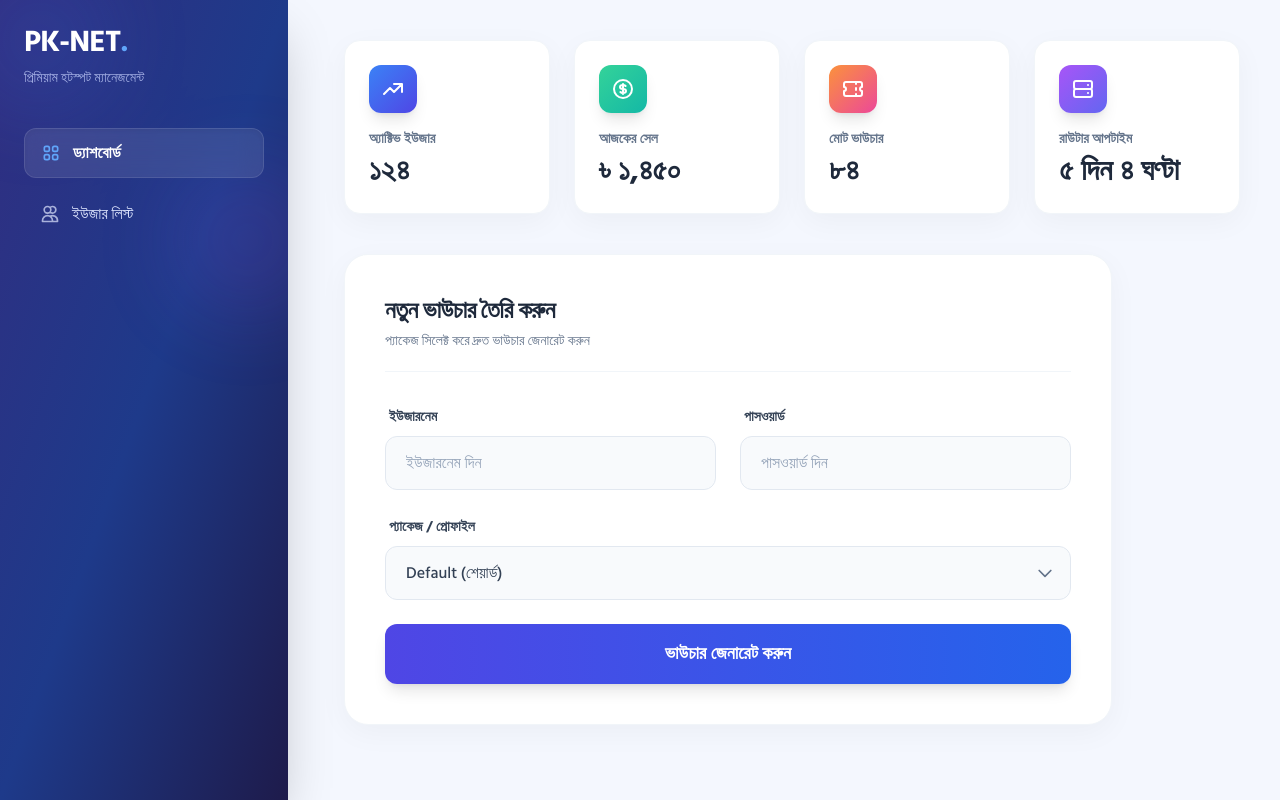
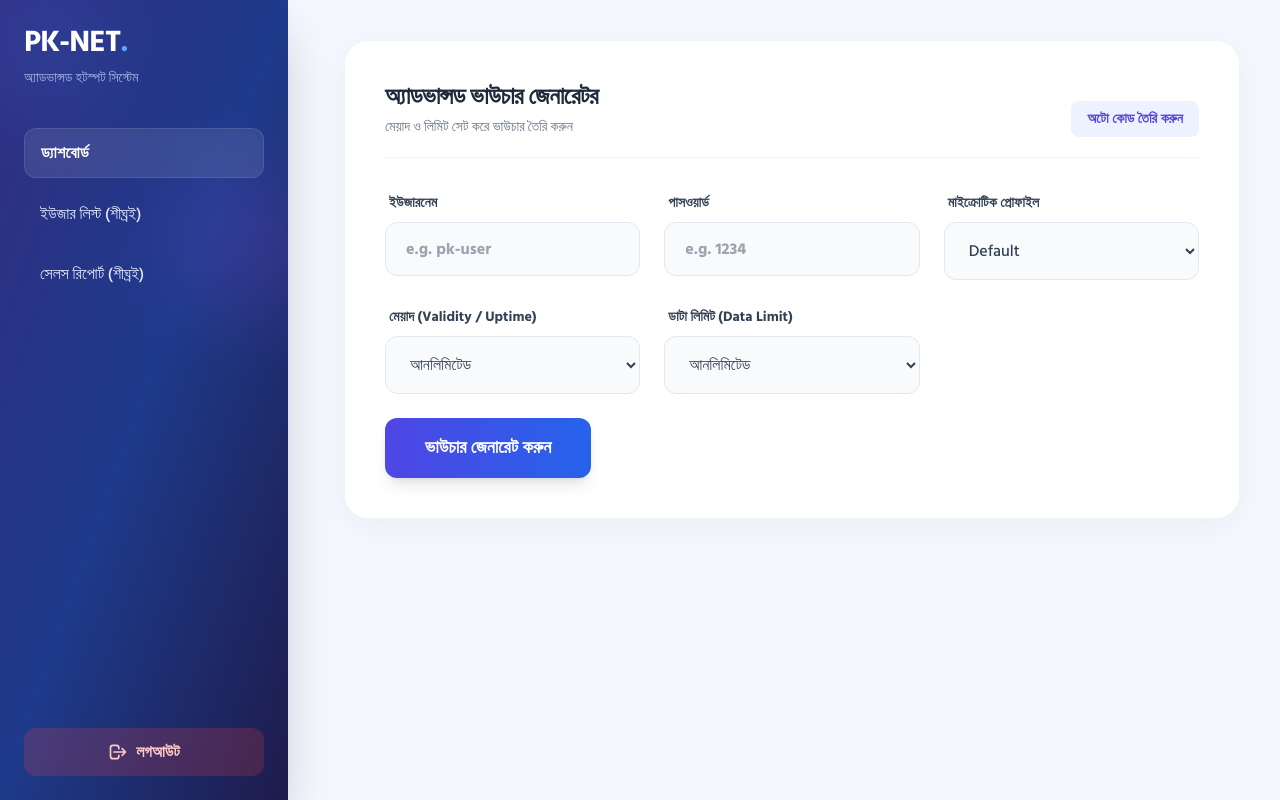
Before and after one commit to zahidhasansohag/PK-NET, a Next.js app: page / in a window 1280 px wide. Built offline with nearby package versions, Linux system fonts and the light colour scheme.

Commit message:
Update page.js

```diff
--- a/app/page.js
+++ b/app/page.js
@@ -10,110 +10,151 @@ export default function Dashboard() {
     setLoading(true);
     setMessage(null);
 
-    // ডেমো জেনারেট ইফেক্ট
+    // ফর্ম থেকে ডেটা নেওয়া
+    const formData = {
+      username: e.target.username.value,
+      password: e.target.password.value,
+      profile: e.target.profile.value,
+      uptimeLimit: e.target.uptime.value, // যেমন: 1d, 7d
+      dataLimit: e.target.datalimit.value, // যেমন: 1G, 5G
+    };
+
+    // ডেমো জেনারেট ইফেক্ট (API কানেক্ট করার আগ পর্যন্ত)
     setTimeout(() => {
-      setMessage({ type: 'success', text: '🎉 ভাউচার সফলভাবে তৈরি হয়েছে!' });
+      console.log('Voucher Data:', formData);
+      setMessage({ type: 'success', text: `🎉 ভাউচার সফলভাবে তৈরি হয়েছে! (${formData.uptimeLimit || 'আনলিমিটেড'})` });
       setLoading(false);
-      e.target.reset();
     }, 1500);
+  };
+
+  // র্যান্ডম ভাউচার কোড জেনারেটর
+  const generateRandom = () => {
+    const chars = 'abcdefghjkmnpqrstuvwxyz23456789';
+    let code = '';
+    for (let i = 0; i < 6; i++) {
+      code += chars.charAt(Math.floor(Math.random() * chars.length));
+    }
+    document.getElementById('username').value = code;
+    document.getElementById('password').value = code;
   };
 
   return (
     <div className="min-h-screen bg-[#f4f7fe] flex flex-col lg:flex-row font-medium">
 
       {/* মডার্ন সাইডবার */}
-      <aside className="w-full lg:w-72 bg-gradient-to-br from-indigo-900 via-blue-900 to-indigo-950 text-white p-6 shadow-2xl lg:min-h-screen relative overflow-hidden">
+      <aside className="w-full lg:w-72 bg-gradient-to-br from-indigo-900 via-blue-900 to-indigo-950 text-white p-6 shadow-2xl lg:min-h-screen relative overflow-hidden flex flex-col">
         {/* ব্যাকগ্রাউন্ড গ্লো ইফেক্ট */}
-        <div className="absolute top-0 left-0 w-full h-full overflow-hidden z-0 opacity-20">
-          <div className="absolute -top-10 -left-10 w-40 h-40 bg-blue-500 rounded-full mix-blend-multiply filter blur-2xl opacity-70 animate-pulse"></div>
-          <div className="absolute top-40 -right-10 w-40 h-40 bg-purple-500 rounded-full mix-blend-multiply filter blur-2xl opacity-70 animate-pulse delay-75"></div>
+        <div className="absolute top-0 left-0 w-full h-full overflow-hidden z-0 opacity-20 pointer-events-none">
+          <div className="absolute -top-10 -left-10 w-40 h-40 bg-blue-500 rounded-full mix-blend-multiply filter blur-2xl opacity-70"></div>
+          <div className="absolute top-40 -right-10 w-40 h-40 bg-purple-500 rounded-full mix-blend-multiply filter blur-2xl opacity-70"></div>
         </div>
 
-        <div className="relative z-10">
+        <div className="relative z-10 flex-1">
           <h2 className="text-3xl font-bold mb-2 tracking-tight">PK-NET<span className="text-blue-400">.</span></h2>
-          <p className="text-indigo-200 text-sm mb-10 opacity-80">প্রিমিয়াম হটস্পট ম্যানেজমেন্ট</p>
+          <p className="text-indigo-200 text-sm mb-10 opacity-80">অ্যাডভান্সড হটস্পট সিস্টেম</p>
 
           <nav className="space-y-3">
             <div className="flex items-center gap-3 py-3 px-4 bg-white/10 backdrop-blur-md rounded-xl border border-white/10 shadow-inner cursor-pointer transition-all">
-              <svg className="w-5 h-5 text-blue-400" fill="none" stroke="currentColor" viewBox="0 0 24 24"><path strokeLinecap="round" strokeLinejoin="round" strokeWidth="2" d="M4 6a2 2 0 012-2h2a2 2 0 012 2v2a2 2 0 01-2 2H6a2 2 0 01-2-2V6zM14 6a2 2 0 012-2h2a2 2 0 012 2v2a2 2 0 01-2 2h-2a2 2 0 01-2-2V6zM4 16a2 2 0 012-2h2a2 2 0 012 2v2a2 2 0 01-2 2H6a2 2 0 01-2-2v-2zM14 16a2 2 0 012-2h2a2 2 0 012 2v2a2 2 0 01-2 2h-2a2 2 0 01-2-2v-2z"></path></svg>
               <span className="font-semibold tracking-wide">ড্যাশবোর্ড</span>
             </div>
             <div className="flex items-center gap-3 py-3 px-4 hover:bg-white/5 rounded-xl cursor-pointer transition-all text-indigo-100 hover:text-white">
-              <svg className="w-5 h-5 opacity-70" fill="none" stroke="currentColor" viewBox="0 0 24 24"><path strokeLinecap="round" strokeLinejoin="round" strokeWidth="2" d="M12 4.354a4 4 0 110 5.292M15 21H3v-1a6 6 0 0112 0v1zm0 0h6v-1a6 6 0 00-9-5.197M13 7a4 4 0 11-8 0 4 4 0 018 0z"></path></svg>
-              <span>ইউজার লিস্ট</span>
+              <span>ইউজার লিস্ট (শীঘ্রই)</span>
+            </div>
+            <div className="flex items-center gap-3 py-3 px-4 hover:bg-white/5 rounded-xl cursor-pointer transition-all text-indigo-100 hover:text-white">
+              <span>সেলস রিপোর্ট (শীঘ্রই)</span>
             </div>
           </nav>
+        </div>
+
+        {/* লগআউট বাটন (সাইডবারের নিচে) */}
+        <div className="relative z-10 mt-10">
+          <button
+            onClick={async () => {
+              await fetch('/api/auth/logout', { method: 'POST' });
+              window.location.href = '/login';
+            }}
+            className="w-full flex items-center justify-center gap-2 py-3 px-4 bg-red-500/20 hover:bg-red-500/40 text-red-200 hover:text-white rounded-xl transition-all font-semibold"
+          >
+            <svg className="w-5 h-5" fill="none" stroke="currentColor" viewBox="0 0 24 24"><path strokeLinecap="round" strokeLinejoin="round" strokeWidth="2" d="M17 16l4-4m0 0l-4-4m4 4H7m6 4v1a3 3 0 01-3 3H6a3 3 0 01-3-3V7a3 3 0 013-3h4a3 3 0 013 3v1"></path></svg>
+            লগআউট
+          </button>
         </div>
       </aside>
 
       {/* মেইন কন্টেন্ট এরিয়া */}
       <main className="flex-1 p-6 lg:p-10 lg:ml-4 w-full max-w-7xl mx-auto">
 
-        {/* টপ স্ট্যাটস গ্রিড */}
-        <div className="grid grid-cols-2 lg:grid-cols-4 gap-4 lg:gap-6 mb-10">
-          {[
-            { label: 'অ্যাক্টিভ ইউজার', value: '১২৪', icon: 'M13 7h8m0 0v8m0-8l-8 8-4-4-6 6', color: 'from-blue-500 to-indigo-600' },
-            { label: 'আজকের সেল', value: '৳ ১,৪৫০', icon: 'M12 8c-1.657 0-3 .895-3 2s1.343 2 3 2 3 .895 3 2-1.343 2-3 2m0-8c1.11 0 2.08.402 2.599 1M12 8V7m0 1v8m0 0v1m0-1c-1.11 0-2.08-.402-2.599-1M21 12a9 9 0 11-18 0 9 9 0 0118 0z', color: 'from-emerald-400 to-teal-500' },
-            { label: 'মোট ভাউচার', value: '৮৪', icon: 'M15 5v2m0 4v2m0 4v2M5 5a2 2 0 00-2 2v3a2 2 0 110 4v3a2 2 0 002 2h14a2 2 0 002-2v-3a2 2 0 110-4V7a2 2 0 00-2-2H5z', color: 'from-orange-400 to-pink-500' },
-            { label: 'রাউটার আপটাইম', value: '৫ দিন ৪ ঘণ্টা', icon: 'M5 12h14M5 12a2 2 0 01-2-2V6a2 2 0 012-2h14a2 2 0 012 2v4a2 2 0 01-2 2M5 12a2 2 0 00-2 2v4a2 2 0 002 2h14a2 2 0 002-2v-4a2 2 0 00-2-2m-2-4h.01M17 16h.01', color: 'from-purple-500 to-indigo-500' }
-          ].map((stat, i) => (
-            <div key={i} className="bg-white rounded-2xl p-6 shadow-[0_8px_30px_rgb(0,0,0,0.04)] border border-slate-100 hover:-translate-y-1 transition-transform duration-300">
-              <div className={`w-12 h-12 rounded-xl mb-4 flex items-center justify-center bg-gradient-to-br ${stat.color} shadow-lg text-white`}>
-                <svg className="w-6 h-6" fill="none" stroke="currentColor" viewBox="0 0 24 24"><path strokeLinecap="round" strokeLinejoin="round" strokeWidth="2" d={stat.icon}></path></svg>
-              </div>
-              <h3 className="text-slate-500 text-sm font-semibold mb-1">{stat.label}</h3>
-              <p className="text-2xl lg:text-3xl font-bold text-slate-800">{stat.value}</p>
+        {/* ভাউচার জেনারেটর কার্ড (Mikhmon Style) */}
+        <div className="bg-white rounded-3xl p-6 lg:p-10 shadow-[0_8px_30px_rgb(0,0,0,0.04)] border border-slate-100 max-w-4xl relative overflow-hidden">
+
+          <div className="flex justify-between items-end mb-8 border-b border-slate-100 pb-5">
+            <div>
+              <h3 className="text-2xl font-bold text-slate-800 tracking-tight">অ্যাডভান্সড ভাউচার জেনারেটর</h3>
+              <p className="text-slate-500 mt-1 text-sm">মেয়াদ ও লিমিট সেট করে ভাউচার তৈরি করুন</p>
             </div>
-          ))}
-        </div>
-
-        {/* ভাউচার জেনারেটর কার্ড */}
-        <div className="bg-white rounded-3xl p-6 lg:p-10 shadow-[0_8px_30px_rgb(0,0,0,0.04)] border border-slate-100 max-w-3xl relative overflow-hidden">
-          <div className="absolute top-0 right-0 w-32 h-32 bg-gradient-to-br from-indigo-50 to-blue-50 rounded-bl-full -z-10"></div>
-
-          <div className="mb-8 border-b border-slate-100 pb-5">
-            <h3 className="text-2xl font-bold text-slate-800 tracking-tight">নতুন ভাউচার তৈরি করুন</h3>
-            <p className="text-slate-500 mt-1 text-sm">প্যাকেজ সিলেক্ট করে দ্রুত ভাউচার জেনারেট করুন</p>
+            <button onClick={generateRandom} type="button" className="text-sm bg-indigo-50 text-indigo-600 font-bold px-4 py-2 rounded-lg hover:bg-indigo-100 transition-colors">
+              অটো কোড তৈরি করুন
+            </button>
           </div>
 
           <form onSubmit={handleGenerate} className="space-y-6">
-            <div className="grid grid-cols-1 md:grid-cols-2 gap-6">
+            <div className="grid grid-cols-1 md:grid-cols-2 lg:grid-cols-3 gap-6">
+
+              {/* ইউজারনেম ও পাসওয়ার্ড */}
               <div className="space-y-2">
                 <label className="text-sm font-bold text-slate-700 ml-1">ইউজারনেম</label>
-                <input type="text" name="username" required className="w-full px-5 py-3.5 bg-slate-50 border border-slate-200 rounded-xl focus:ring-4 focus:ring-indigo-500/20 focus:border-indigo-500 outline-none transition-all placeholder:text-slate-400 font-medium text-slate-700" placeholder="ইউজারনেম দিন" />
+                <input type="text" id="username" name="username" required className="w-full px-5 py-3.5 bg-slate-50 border border-slate-200 rounded-xl focus:ring-4 focus:ring-indigo-500/20 outline-none transition-all font-bold text-slate-700" placeholder="e.g. pk-user" />
               </div>
               <div className="space-y-2">
                 <label className="text-sm font-bold text-slate-700 ml-1">পাসওয়ার্ড</label>
-                <input type="text" name="password" required className="w-full px-5 py-3.5 bg-slate-50 border border-slate-200 rounded-xl focus:ring-4 focus:ring-indigo-500/20 focus:border-indigo-500 outline-none transition-all placeholder:text-slate-400 font-medium text-slate-700" placeholder="পাসওয়ার্ড দিন" />
+                <input type="text" id="password" name="password" required className="w-full px-5 py-3.5 bg-slate-50 border border-slate-200 rounded-xl focus:ring-4 focus:ring-indigo-500/20 outline-none transition-all font-bold text-slate-700" placeholder="e.g. 1234" />
               </div>
+
+              {/* প্রোফাইল / প্যাকেজ */}
+              <div className="space-y-2">
+                <label className="text-sm font-bold text-slate-700 ml-1">মাইক্রোটিক প্রোফাইল</label>
+                <select name="profile" className="w-full px-5 py-3.5 bg-slate-50 border border-slate-200 rounded-xl focus:ring-4 focus:ring-indigo-500/20 outline-none transition-all font-medium text-slate-700">
+                  <option value="default">Default</option>
+                  <option value="1Day_Profile">1 Day Profile</option>
+                  <option value="7Days_Profile">7 Days Profile</option>
+                  <option value="15Days_Profile">15 Days Profile</option>
+                  <option value="30Days_Profile">30 Days Profile</option>
+                </select>
+              </div>
+
+              {/* টাইম লিমিট (Uptime / Validity) */}
+              <div className="space-y-2">
+                <label className="text-sm font-bold text-slate-700 ml-1">মেয়াদ (Validity / Uptime)</label>
+                <select name="uptime" className="w-full px-5 py-3.5 bg-slate-50 border border-slate-200 rounded-xl focus:ring-4 focus:ring-indigo-500/20 outline-none transition-all font-medium text-slate-700">
+                  <option value="">আনলিমিটেড</option>
+                  <option value="1d">১ দিন (24 Hours)</option>
+                  <option value="7d">৭ দিন</option>
+                  <option value="15d">১৫ দিন</option>
+                  <option value="30d">৩০ দিন</option>
+                </select>
+              </div>
+
+              {/* ডাটা লিমিট */}
+              <div className="space-y-2">
+                <label className="text-sm font-bold text-slate-700 ml-1">ডাটা লিমিট (Data Limit)</label>
+                <select name="datalimit" className="w-full px-5 py-3.5 bg-slate-50 border border-slate-200 rounded-xl focus:ring-4 focus:ring-indigo-500/20 outline-none transition-all font-medium text-slate-700">
+                  <option value="">আনলিমিটেড</option>
+                  <option value="500M">500 MB</option>
+                  <option value="1G">1 GB</option>
+                  <option value="5G">5 GB</option>
+                  <option value="15G">15 GB</option>
+                </select>
+              </div>
+
             </div>
 
-            <div className="space-y-2">
-              <label className="text-sm font-bold text-slate-700 ml-1">প্যাকেজ / প্রোফাইল</label>
-              <div className="relative">
-                <select name="profile" className="w-full px-5 py-3.5 bg-slate-50 border border-slate-200 rounded-xl focus:ring-4 focus:ring-indigo-500/20 focus:border-indigo-500 outline-none transition-all appearance-none font-medium text-slate-700">
-                  <option value="default">Default (শেয়ার্ড)</option>
-                  <option value="2Mbps">2 Mbps - ১ দিন</option>
-                  <option value="5Mbps">5 Mbps - ৩০ দিন</option>
-                </select>
-                <div className="absolute inset-y-0 right-0 flex items-center px-4 pointer-events-none text-slate-500">
-                  <svg className="w-5 h-5" fill="none" stroke="currentColor" viewBox="0 0 24 24"><path strokeLinecap="round" strokeLinejoin="round" strokeWidth="2" d="M19 9l-7 7-7-7"></path></svg>
-                </div>
-              </div>
-            </div>
-
-            <button type="submit" disabled={loading} className={`w-full text-white font-bold text-lg py-4 rounded-xl transition-all flex items-center justify-center gap-2 mt-4 ${loading ? 'bg-indigo-400 cursor-wait' : 'bg-gradient-to-r from-indigo-600 to-blue-600 hover:from-indigo-700 hover:to-blue-700 shadow-lg hover:shadow-indigo-500/30 active:scale-[0.98]'}`}>
-              {loading ? (
-                <>
-                  <svg className="animate-spin -ml-1 mr-3 h-5 w-5 text-white" fill="none" viewBox="0 0 24 24"><circle className="opacity-25" cx="12" cy="12" r="10" stroke="currentColor" strokeWidth="4"></circle><path className="opacity-75" fill="currentColor" d="M4 12a8 8 0 018-8V0C5.373 0 0 5.373 0 12h4zm2 5.291A7.962 7.962 0 014 12H0c0 3.042 1.135 5.824 3 7.938l3-2.647z"></path></svg>
-                  তৈরি হচ্ছে...
-                </>
-              ) : 'ভাউচার জেনারেট করুন'}
+            <button type="submit" disabled={loading} className={`w-full lg:w-auto px-10 text-white font-bold text-lg py-4 rounded-xl transition-all flex items-center justify-center gap-2 mt-4 ${loading ? 'bg-indigo-400 cursor-wait' : 'bg-gradient-to-r from-indigo-600 to-blue-600 hover:from-indigo-700 hover:to-blue-700 shadow-lg active:scale-[0.98]'}`}>
+              {loading ? 'তৈরি হচ্ছে...' : 'ভাউচার জেনারেট করুন'}
             </button>
           </form>
 
           {message && (
-            <div className="mt-6 p-4 rounded-xl font-medium text-center bg-emerald-50 text-emerald-700 border border-emerald-100 flex items-center justify-center gap-2 animate-[bounce_0.5s_ease-in-out]">
+            <div className="mt-6 p-4 rounded-xl font-medium text-center bg-emerald-50 text-emerald-700 border border-emerald-100">
               {message.text}
             </div>
           )}
```
